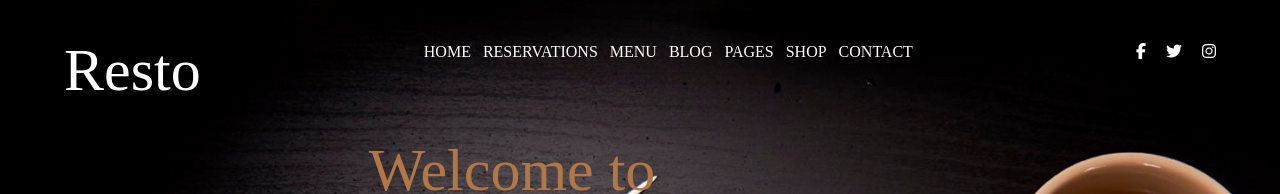
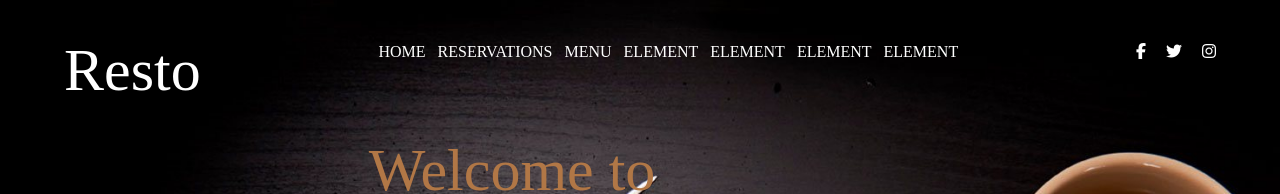
Before and after one commit to airdoul/leresto, a website: page index.html in a window 1280 px wide. Shown: the top 194 px of the page. Drawn offline with Linux system fonts and the light colour scheme; a web font is replaced by a local one.

Commit message:
modif menu

```diff
--- a/index.html
+++ b/index.html
@@ -16,10 +16,10 @@
                     <li><a href="">HOME</a></li>
                     <li><a href="">RESERVATIONS</a></li>
                     <li><a href="">MENU</a></li>
-                    <li><a href="">BLOG</a></li>
-                    <li><a href="">PAGES</a></li>
-                    <li><a href="">SHOP</a></li>
-                    <li><a href="">CONTACT</a></li>
+                    <li><a href="">ELEMENT</a></li>
+                    <li><a href="">ELEMENT</a></li>
+                    <li><a href="">ELEMENT</a></li>
+                    <li><a href="">ELEMENT</a></li>
                 </ul>
                 <ul class="flex gap-5">
                     <li><a class="fa-brands fa-facebook-f fa-2s duration-300 ease-in-out hover:text-blue-200" href=""></a></li>
```
